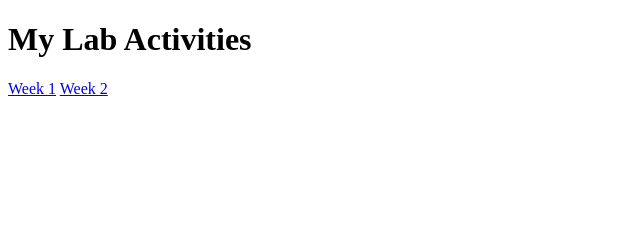
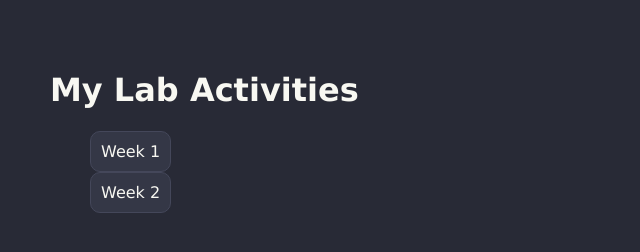
Before and after one commit to jayjayyymon/campus-notice-board, a plain HTML site: page index.html in a window 1280 px wide. Shown: the whole page, without its empty margins (0-640 px from the left). Drawn offline with Linux system fonts and the light colour scheme.

```diff
--- a/index.html
+++ b/index.html
@@ -4,6 +4,7 @@
     <meta charset="UTF-8" />
     <meta name="viewport" content="width=device-width, initial-scale=1.0" />
     <title>CSAE 104 Lab Activities</title>
+    <link rel="stylesheet" href="styles.css" />
   </head>
   <body>
     <header>
@@ -11,10 +12,10 @@
     </header>
 
     <main>
-      <div class="activities">
-        <a href="./week1/week1.html">Week 1</a>
-        <a href="./week2/week2.html">Week 2</a>
-      </div>
+      <ul>
+        <li><a href="./week1/week1.html">Week 1</a></li>
+        <li><a href="./week2/week2.html">Week 2</a></li>
+      </ul>
     </main>
   </body>
 </html>
--- a/styles.css
+++ b/styles.css
@@ -1,3 +1,31 @@
-.activities {
+* {
+  box-sizing: border-box;
+  font-family: Verdana, Geneva, Tahoma, sans-serif;
+}
+:root {
+  --bg: #282a36;
+  --text: #f8f8f2;
+  --card: #343746;
+}
+body {
+  background: var(--bg);
+  color: var(--text);
+  padding: 40px;
+  margin: 10px;
+}
+
+ul li {
+  list-style-type: none;
   display: flex;
+  gap: 10px;
+  font-weight: 700px;
 }
+
+ul li a {
+  text-decoration: none;
+  padding: 10px;
+  background-color: var(--card);
+  border: solid #44475a 1px;
+  border-radius: 10px;
+  color: var(--text);
+}
```
